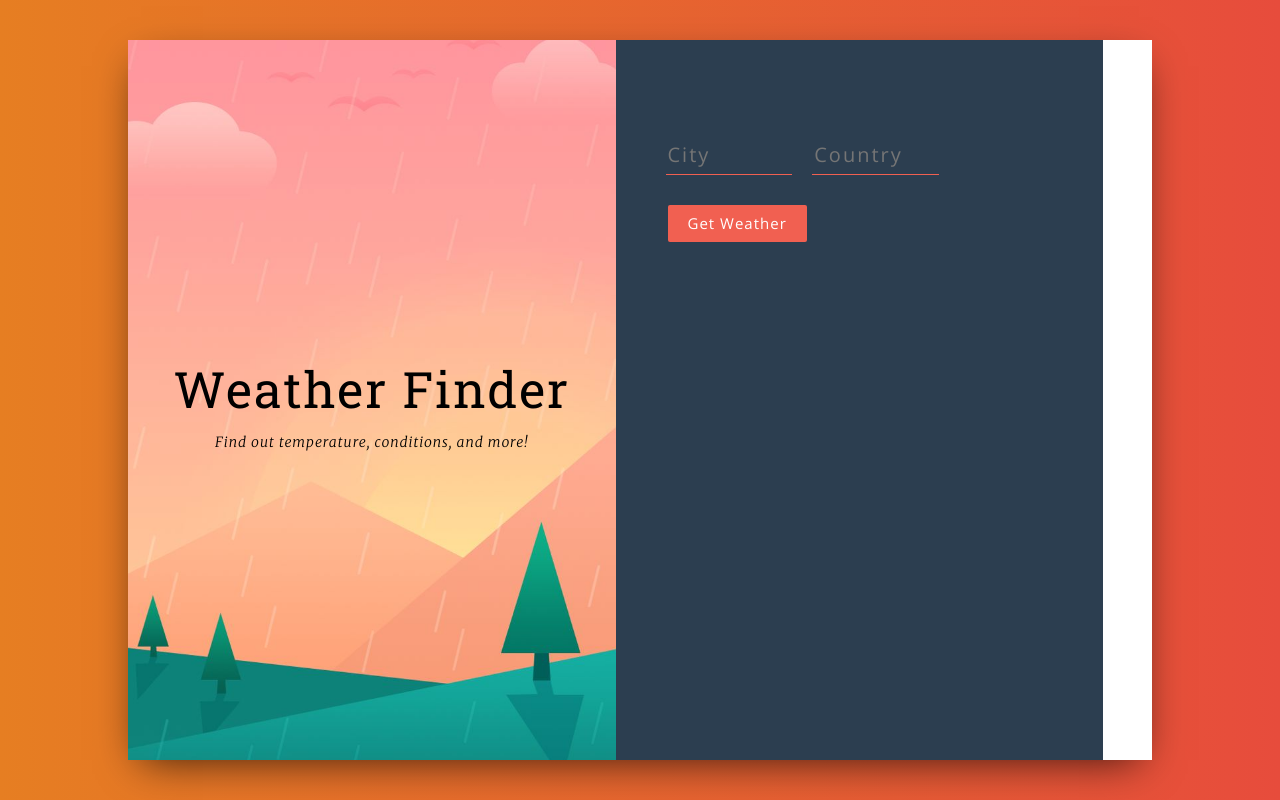
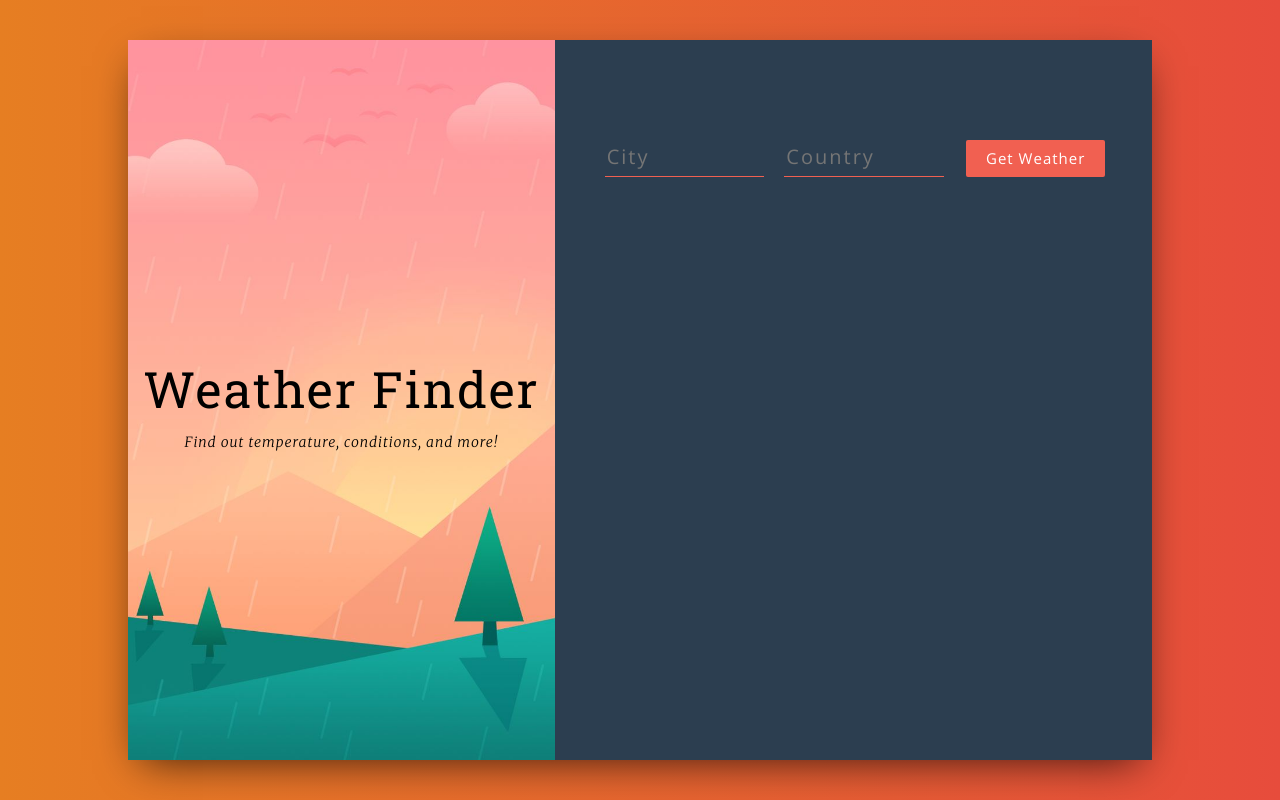
Before and after one commit to cboydstun/weather-app, a React (Create React App) app: page / in a window 1280 px wide. Built offline with nearby package versions, Linux system fonts and the light colour scheme.

Commit message:
delete container and row <div>s

```diff
--- a/src/App.js
+++ b/src/App.js
@@ -56,12 +56,10 @@ class App extends React.Component {
       <div>
         <div className="wrapper">
           <div className="main">
-            <div className="container">
-              <div className="row">
                 <div className="col-xs-5 title-container">
                   <Titles />
                 </div>
-                <div className="col-xs-5 form-container">
+                <div className="col-xs-7 form-container">
                   <Form getWeather={this.getWeather} />
                   <Weather
                     temperature={this.state.temperature}
@@ -75,8 +73,6 @@ class App extends React.Component {
               </div>
             </div>
           </div>
-        </div>
-      </div>
     );
   }
 };
```
